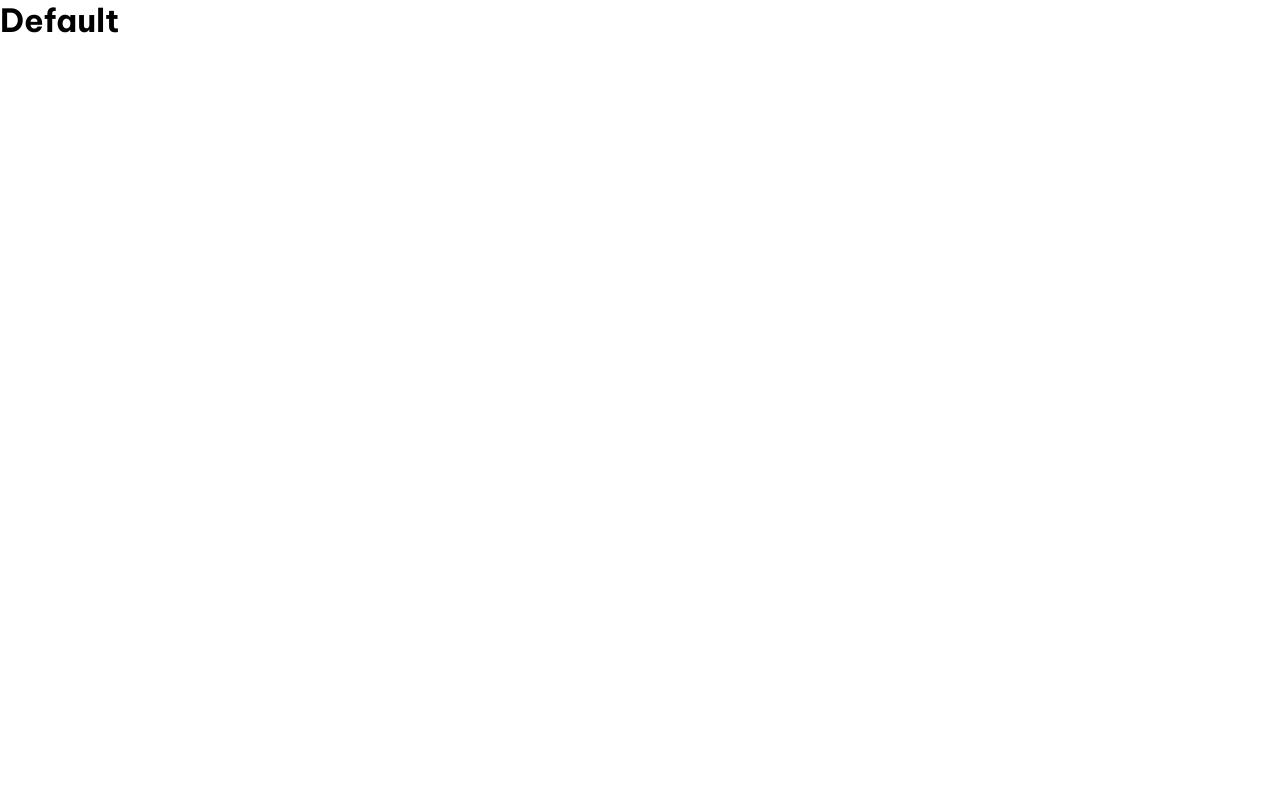
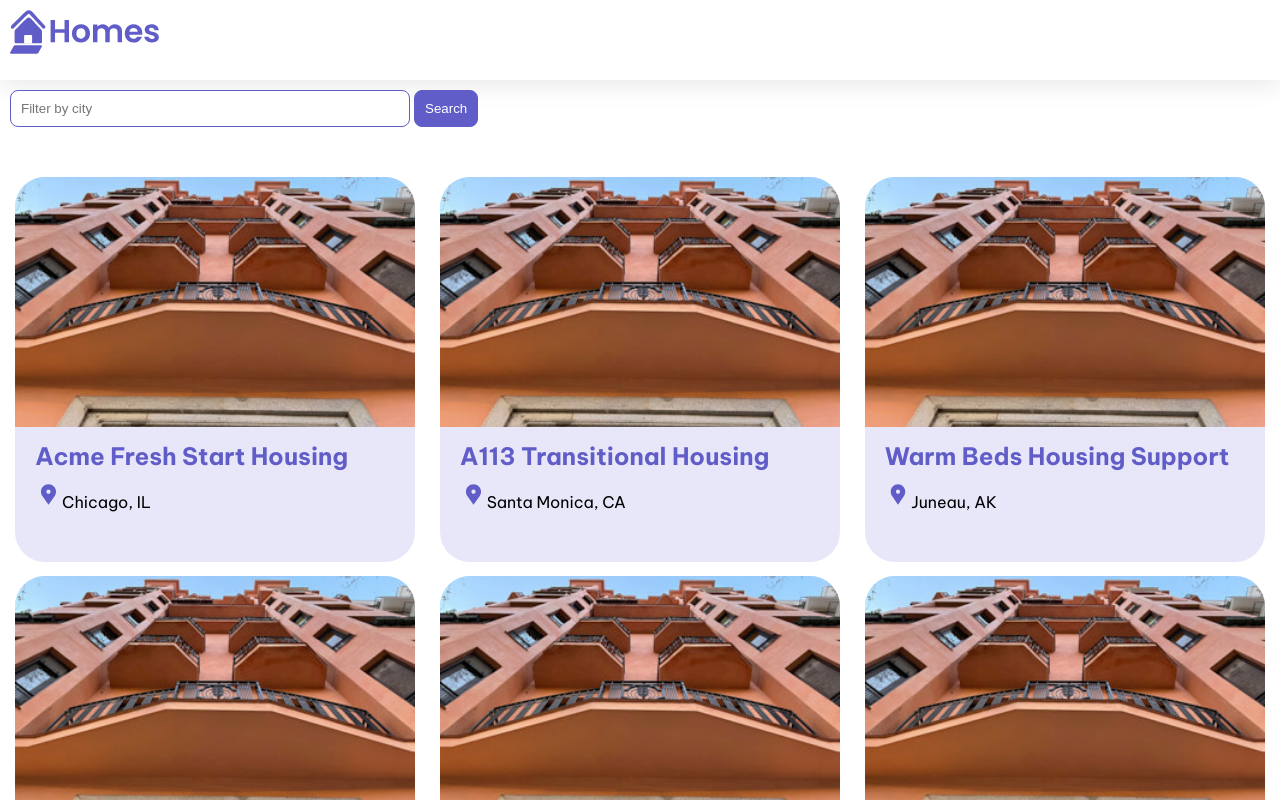
Before and after one commit to do0p/angulartest, an Angular app: page / in a window 1280 px wide. Shown: the top 800 px of the page. Built offline with nearby package versions, Linux system fonts and the light colour scheme.

Commit message:
housing wip

```diff
--- a/src/app/app.component.ts
+++ b/src/app/app.component.ts
@@ -1,12 +1,22 @@
 import { Component } from '@angular/core';
+import { HomeComponent } from './home/home.component';
 
 @Component({
   selector: 'app-root',
   standalone: true,
-  imports: [],
-  template: `<h1>Default</h1>`,
+  imports: [ HomeComponent ],
+  template: `
+  <main>
+    <header class="brand-name">
+      <img class="brand-logo" src="/assets/logo.svg" alt="logo" aria-hidden="true">
+    </header>
+    <section class="content">
+      <app-home></app-home>
+    </section>
+  </main>
+`,
   styleUrls: ['./app.component.css'],
 })
 export class AppComponent {
-  title = 'default';
+  title = 'homes';
 }
--- /dev/null
+++ b/src/app/home/home.component.css
@@ -0,0 +1,40 @@
+.results {
+    display: grid;
+    column-gap: 14px;
+    row-gap: 14px;
+    grid-template-columns: repeat(auto-fill, minmax(400px, 400px));
+    margin-top: 50px;
+    justify-content: space-around;
+  }
+
+  input[type="text"] {
+    border: solid 1px var(--primary-color);
+    padding: 10px;
+    border-radius: 8px;
+    margin-right: 4px;
+    display: inline-block;
+    width: 30%;
+  }
+
+  button {
+    padding: 10px;
+    border: solid 1px var(--primary-color);
+    background: var(--primary-color);
+    color: white;
+    border-radius: 8px;
+  }
+
+  @media (min-width: 500px) and (max-width: 768px) {
+    .results {
+        grid-template-columns: repeat(2, 1fr);
+    }
+    input[type="text"] {
+        width: 70%;
+    }
+  }
+
+  @media (max-width: 499px) {
+    .results {
+        grid-template-columns: 1fr;
+    }
+  }
--- /dev/null
+++ b/src/app/home/home.component.ts
@@ -0,0 +1,126 @@
+import { Component } from '@angular/core';
+import { CommonModule } from '@angular/common';
+import { HousingLocationComponent } from '../housing-location/housing-location.component';
+import { HousingLocation } from '../housinglocation';
+
+@Component({
+  selector: 'app-home',
+  standalone: true,
+  imports: [CommonModule, HousingLocationComponent],
+  template: `
+  <section>
+    <form>
+      <input type="text" placeholder="Filter by city">
+      <button class="primary" type="button">Search</button>
+    </form>
+  </section>
+  <section class="results">
+    <app-housing-location *ngFor="let housingLocation of housingLocationList" [housingLocation]="housingLocation"></app-housing-location>
+  </section>
+  `,
+  styleUrls: ['./home.component.css']
+})
+export class HomeComponent {
+  housingLocationList: HousingLocation[] = [
+    {
+      id: 0,
+      name: 'Acme Fresh Start Housing',
+      city: 'Chicago',
+      state: 'IL',
+      photo: '/assets/example-house.jpg',
+      availableUnits: 4,
+      wifi: true,
+      laundry: true
+    },
+    {
+      id: 1,
+      name: 'A113 Transitional Housing',
+      city: 'Santa Monica',
+      state: 'CA',
+      photo: '/assets/example-house.jpg',
+      availableUnits: 0,
+      wifi: false,
+      laundry: true
+    },
+    {
+      id: 2,
+      name: 'Warm Beds Housing Support',
+      city: 'Juneau',
+      state: 'AK',
+      photo: '/assets/example-house.jpg',
+      availableUnits: 1,
+      wifi: false,
+      laundry: false
+    },
+    {
+      id: 3,
+      name: 'Homesteady Housing',
+      city: 'Chicago',
+      state: 'IL',
+      photo: '/assets/example-house.jpg',
+      availableUnits: 1,
+      wifi: true,
+      laundry: false
+    },
+    {
+      id: 4,
+      name: 'Happy Homes Group',
+      city: 'Gary',
+      state: 'IN',
+      photo: '/assets/example-house.jpg',
+      availableUnits: 1,
+      wifi: true,
+      laundry: false
+    },
+    {
+      id: 5,
+      name: 'Hopeful Apartment Group',
+      city: 'Oakland',
+      state: 'CA',
+      photo: '/assets/example-house.jpg',
+      availableUnits: 2,
+      wifi: true,
+      laundry: true
+    },
+    {
+      id: 6,
+      name: 'Seriously Safe Towns',
+      city: 'Oakland',
+      state: 'CA',
+      photo: '/assets/example-house.jpg',
+      availableUnits: 5,
+      wifi: true,
+      laundry: true
+    },
+    {
+      id: 7,
+      name: 'Hopeful Housing Solutions',
+      city: 'Oakland',
+      state: 'CA',
+      photo: '/assets/example-house.jpg',
+      availableUnits: 2,
+      wifi: true,
+      laundry: true
+    },
+    {
+      id: 8,
+      name: 'Seriously Safe Towns',
+      city: 'Oakland',
+      state: 'CA',
+      photo: '/assets/example-house.jpg',
+      availableUnits: 10,
+      wifi: false,
+      laundry: false
+    },
+    {
+      id: 9,
+      name: 'Capital Safe Towns',
+      city: 'Portland',
+      state: 'OR',
+      photo: '/assets/example-house.jpg',
+      availableUnits: 6,
+      wifi: true,
+      laundry: true
+    }
+  ];
+}
--- /dev/null
+++ b/src/app/housing-location/housing-location.component.css
@@ -0,0 +1,31 @@
+.listing {
+    background: var(--accent-color);
+    border-radius: 30px;
+    padding-bottom: 30px;
+  }
+  .listing-heading {
+    color: var(--primary-color);
+    padding: 10px 20px 0 20px;
+  }
+  .listing-photo {
+    height: 250px;
+    width: 100%;
+    object-fit: cover;
+    border-radius: 30px 30px 0 0;
+  }
+  .listing-location {
+    padding: 10px 20px 20px 20px;
+  }
+  .listing-location::before {
+    content: url("/assets/location-pin.svg") / "";
+  }
+
+  section.listing a {
+    padding-left: 20px;
+    text-decoration: none;
+    color: var(--primary-color);
+  }
+  section.listing a::after {
+    content: "\203A";
+    margin-left: 5px;
+  }
--- /dev/null
+++ b/src/app/housing-location/housing-location.component.ts
@@ -0,0 +1,20 @@
+import { Component, Input } from '@angular/core';
+import { CommonModule } from '@angular/common';
+import { HousingLocation } from '../housinglocation';
+
+@Component({
+  selector: 'app-housing-location',
+  standalone: true,
+  imports: [CommonModule],
+  template: `
+  <section class="listing">
+    <img class="listing-photo" [src]="housingLocation.photo" alt="Exterior photo of {{housingLocation.name}}">
+    <h2 class="listing-heading">{{ housingLocation.name }}</h2>
+    <p class="listing-location">{{ housingLocation.city}}, {{housingLocation.state }}</p>
+  </section>
+  `,
+  styleUrls: ['./housing-location.component.css']
+})
+export class HousingLocationComponent {
+  @Input() housingLocation!: HousingLocation;
+}
--- /dev/null
+++ b/src/app/housinglocation.ts
@@ -0,0 +1,10 @@
+export interface HousingLocation {
+    id: number;
+    name: string;
+    city: string;
+    state: string;
+    photo: string;
+    availableUnits: number;
+    wifi: boolean;
+    laundry: boolean;
+  }
--- a/src/index.html
+++ b/src/index.html
@@ -2,7 +2,7 @@
 <html lang="en">
 <head>
   <meta charset="utf-8">
-  <title>Default</title>
+  <title>Homes</title>
   <base href="/">
   <meta name="viewport" content="width=device-width, initial-scale=1">
   <link rel="icon" type="image/x-icon" href="favicon.ico">
```
Also changed, not shown: src/assets/example-house.jpg (added).
